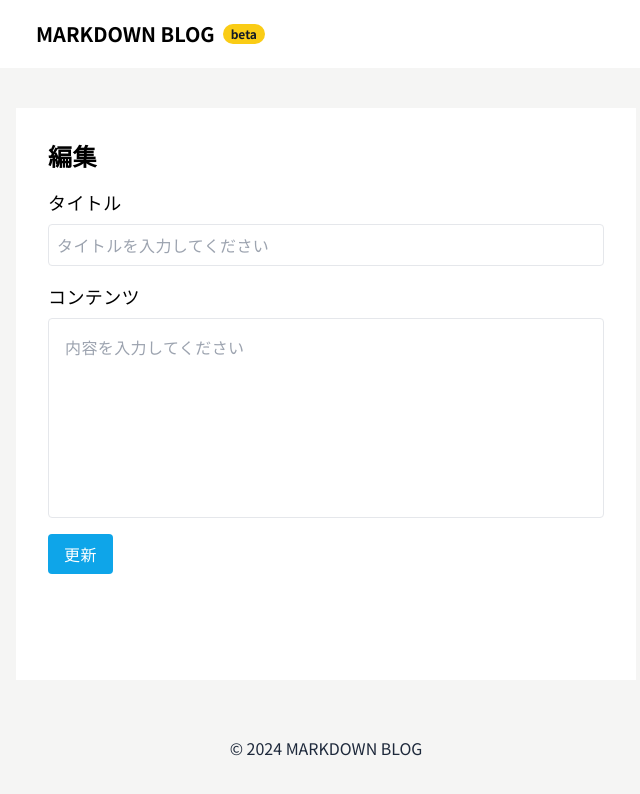
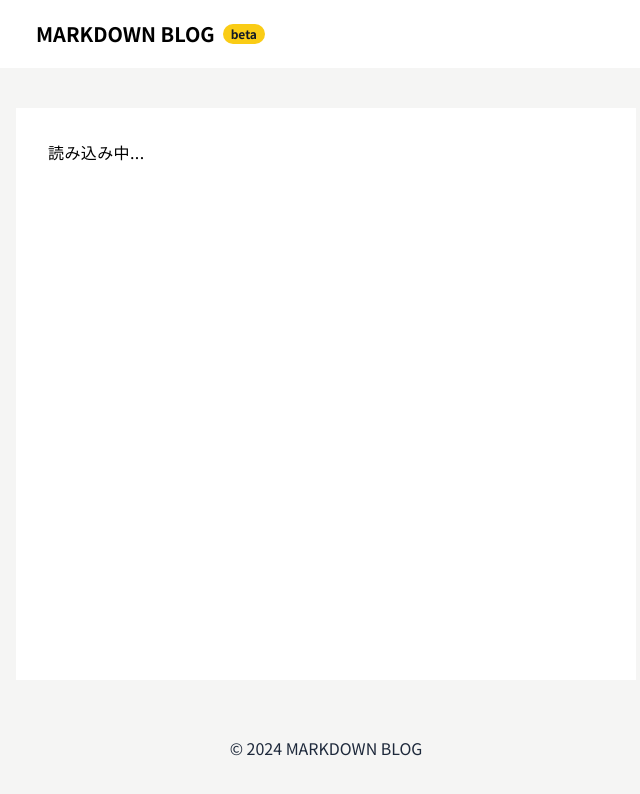
Before and after one commit to maecha/markdown-blog, a React (Vite) app: page /post/edit/1 in a window 1280 px wide. Shown: the top 794 px of the page, without its empty margins (314-954 px from the left). Built offline with nearby package versions, Linux system fonts and the light colour scheme; no server answers; the database is empty.

Commit message:
[update] TanStackQuery 適用：Post

```diff
--- a/src/pages/Post.tsx
+++ b/src/pages/Post.tsx
@@ -1,70 +1,87 @@
-import { useEffect, useState } from "react";
+import { useState } from "react";
 import { useNavigate, useParams } from "react-router-dom";
+import { useQuery, useMutation, useQueryClient } from "@tanstack/react-query";
 import { supabase } from "@/lib/supabaseClient";
 import { Editor } from "@/components/Editor";
 import { PostFormSchema } from "@/schemas/postSchema";
 import { type Post } from "@/types/postTypes";
+import LoadingErrorHandler from "@/components/LoadingErrorHandler";
 
-export default function Post() {
+export default function PostPage() {
   const [title, setTitle] = useState<string>("");
   const [content, setContent] = useState<string>("");
-  const navigation = useNavigate();
+  const navigate = useNavigate();
   const { id } = useParams();
+  const queryClient = useQueryClient();
 
-  useEffect(() => {
-    const fetchPost = async () => {
-      if (id) {
-        const { data } = await supabase
+  const fetchPost = async (): Promise<Post | null> => {
+    if (!id) return null;
+
+    const { data, error } = await supabase
       .from("posts")
       .select("*")
       .eq("id", id)
       .single();
-        if (data) {
+
+    if (error) {
+      throw new Error(error.message);
+    }
+
     setTitle(data.title);
     setContent(data.content);
-        }
-      }
+
+    return data as Post;
   };
 
-    fetchPost();
-  }, [id]);
-
-  const handleSubmit = async () => {
-    const validationResult = PostFormSchema.safeParse({ title, content });
+  const savePost = async (
+    newPost: { title: string; content: string },
+    id?: string
+  ) => {
+    const validationResult = PostFormSchema.safeParse(newPost);
     if (!validationResult.success) {
       console.error("バリデーションエラー:", validationResult.error.errors);
-      return;
+      throw new Error("バリデーションエラー");
     }
 
     if (id) {
       const { error } = await supabase
         .from("posts")
-        .update({ title, content })
+        .update({ title: newPost.title, content: newPost.content })
         .eq("id", id);
-
-      if (error) {
-        throw error;
-      }
-
-      navigation(`/post/${id}`);
+      if (error) throw new Error(error.message);
+      return { id };
     } else {
       const { data, error } = await supabase
         .from("posts")
-        .insert([{ title, content }])
+        .insert([{ title: newPost.title, content: newPost.content }])
         .select();
-
-      if (error) {
-        throw error;
-      }
-
-      if (data && (data as Post[]).length > 0) {
-        const createdPost = (data as Post[])[0];
-        navigation(`/post/${createdPost.id}`);
-      }
+      if (error) throw new Error(error.message);
+      return { id: data?.[0].id };
     }
   };
 
+  const { error, isLoading } = useQuery({
+    queryKey: ["post", id],
+    queryFn: fetchPost,
+    enabled: Boolean(id),
+  });
+
+  const savePostMutation = useMutation({
+    mutationFn: async (newPost: { title: string; content: string }) => {
+      return await savePost(newPost, id);
+    },
+    onSuccess: (data) => {
+      queryClient.invalidateQueries({ queryKey: ["posts"] });
+      navigate(`/post/${data.id}`);
+    },
+  });
+
+  const handleSubmit = async () => {
+    savePostMutation.mutate({ title, content });
+  };
+
   return (
+    <LoadingErrorHandler isLoading={isLoading} error={error}>
       <div className="container mx-auto">
         <h1 className="text-2xl font-bold mb-4">{id ? "編集" : "新規作成"}</h1>
 
@@ -85,9 +102,11 @@ export default function Post() {
         <button
           onClick={handleSubmit}
           className="px-4 py-2 bg-sky-500 text-white rounded mt-4"
+          disabled={isLoading}
         >
           {id ? "更新" : "作成"}
         </button>
       </div>
+    </LoadingErrorHandler>
   );
 }
```
Lines whose indentation alone changed are shown as unchanged.
